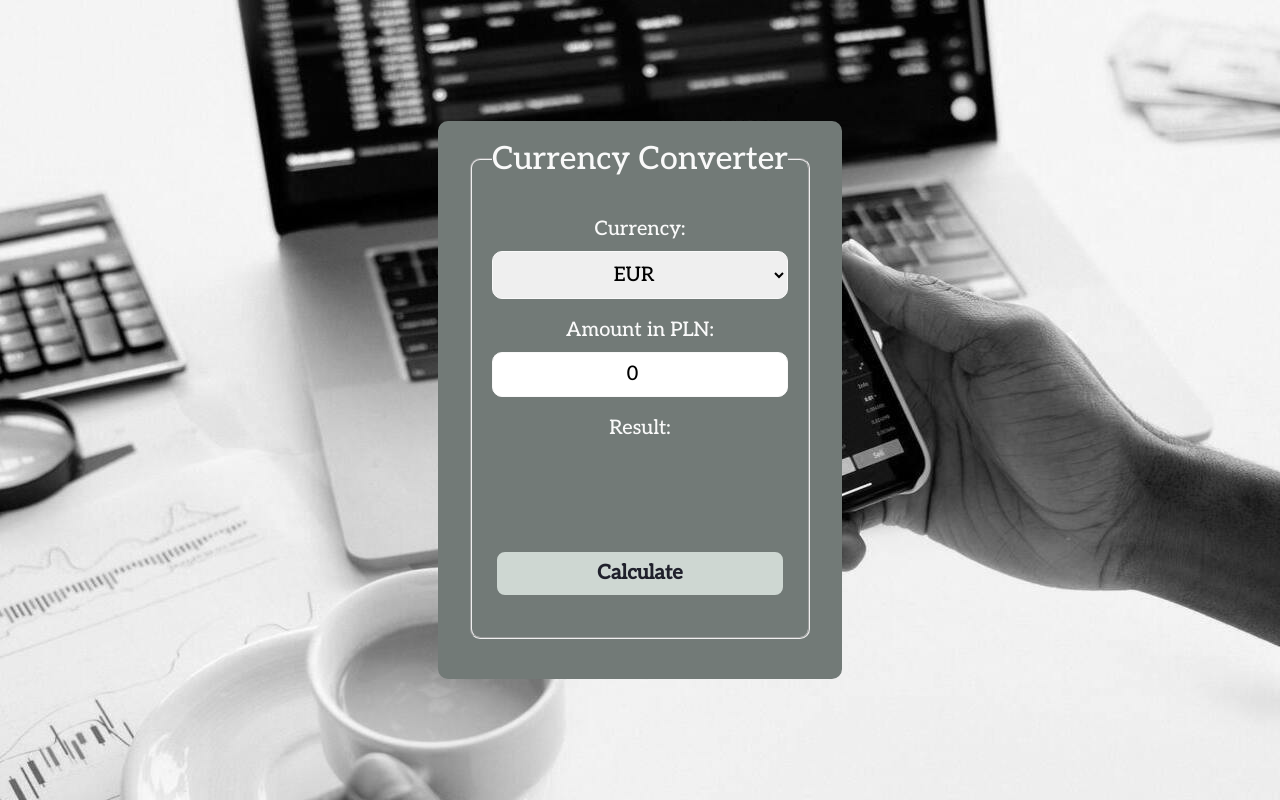
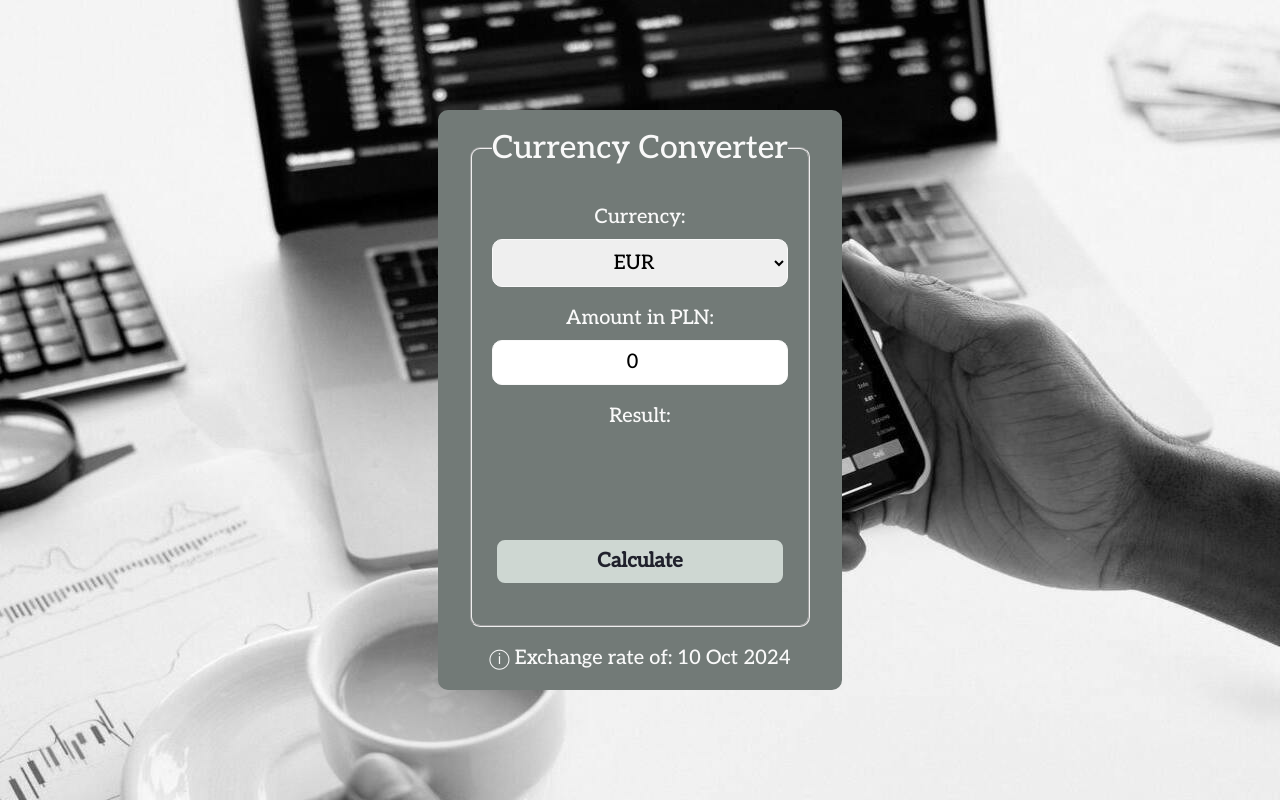
Before and after one commit to akutuzova11/react-currency-converter, a React (Create React App) app: page / in a window 1280 px wide. Built offline with nearby package versions, Linux system fonts and the light colour scheme.

Commit message:
add date info to the form

```diff
--- a/src/Form/index.js
+++ b/src/Form/index.js
@@ -75,6 +75,9 @@ const Form = () => {
           Calculate
         </button>
       </fieldset>
+      <div className="form__dateInfo">
+          <span> &#9432; Exchange rate of: 10 Oct 2024</span>
+        </div>
     </form>
   );
 };
```
